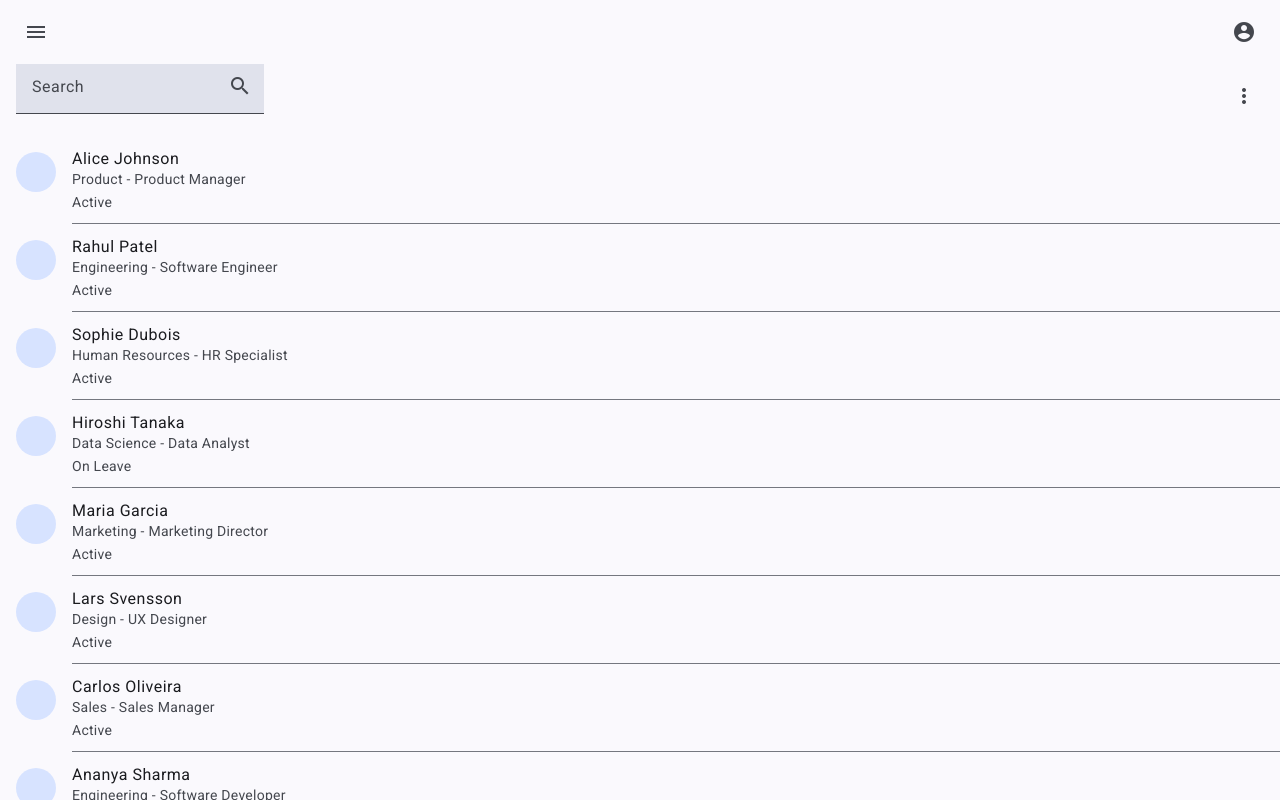
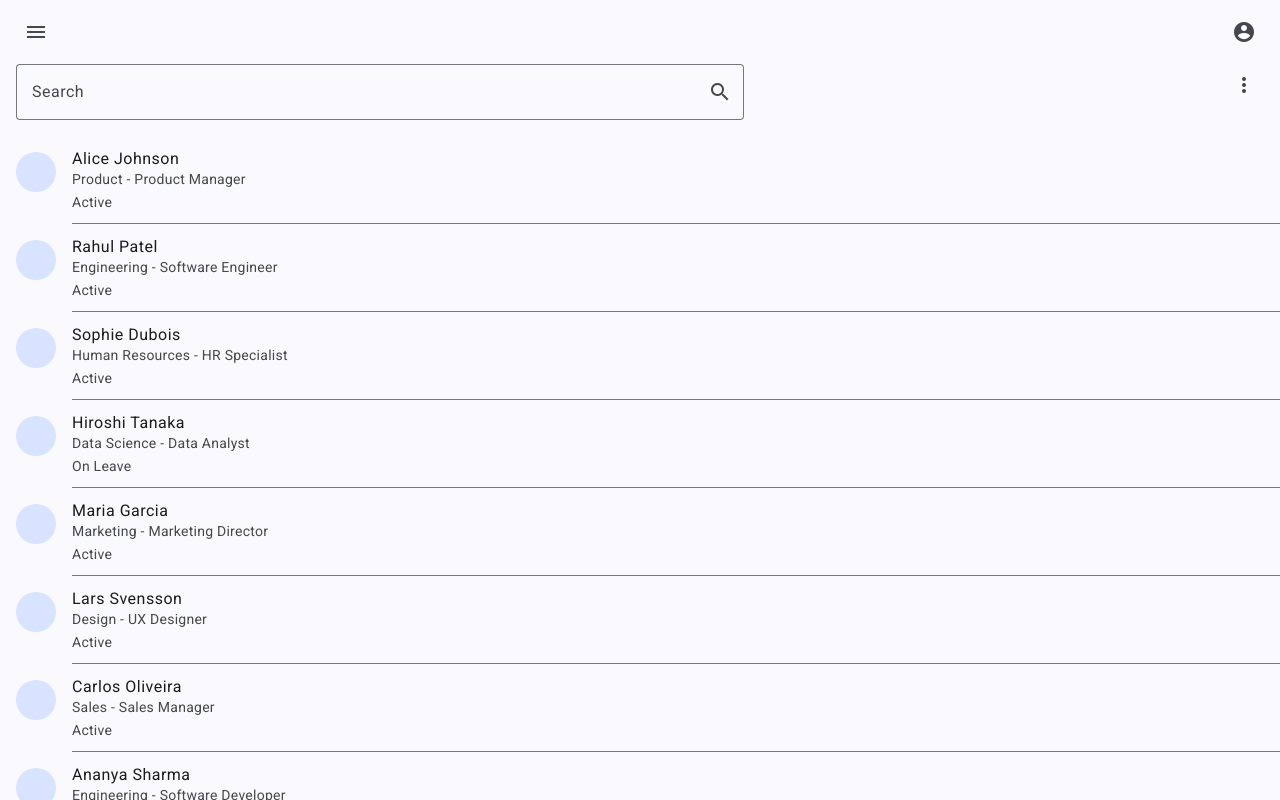
Before and after one commit to jmh129/payroll-demo, an Angular app: page /employees in a window 1280 px wide. Built offline with nearby package versions, Linux system fonts and the light colour scheme.

Commit message:
page toolbar container minimal styled

```diff
--- a/src/app/app.config.ts
+++ b/src/app/app.config.ts
@@ -4,6 +4,7 @@ import { provideRouter } from '@angular/router';
 
 import { routes } from './app.routes';
 import { APP_CONFIG, APP_CONFIG_TOKEN } from './core/config/app.config';
+import { MAT_FORM_FIELD_DEFAULT_OPTIONS } from '@angular/material/form-field';
 
 export const appConfig: ApplicationConfig = {
   providers: [
@@ -11,5 +12,9 @@ export const appConfig: ApplicationConfig = {
     provideClientHydration(),
     provideRouter(routes),
     { provide: APP_CONFIG_TOKEN, useValue: APP_CONFIG },
+    {
+      provide: MAT_FORM_FIELD_DEFAULT_OPTIONS,
+      useValue: { appearance: 'outline' },
+    },
   ],
 };
--- a/src/app/features/employees/components/employee-toolbar/employee-toolbar.component.html
+++ b/src/app/features/employees/components/employee-toolbar/employee-toolbar.component.html
@@ -1,12 +1,7 @@
 <mat-toolbar>
-  <mat-toolbar-row>
+  <mat-toolbar-row class="search-row">
     <mat-form-field>
-      <mat-label>Search</mat-label>
-      <input
-        matInput
-        placeholder="Search employees"
-        (input)="onSearch($event)"
-      />
+      <input matInput placeholder="Search" (input)="onSearch($event)" />
       <mat-icon matSuffix>search</mat-icon>
     </mat-form-field>
     <span style="flex: 1 1 auto"></span>
@@ -27,17 +22,15 @@
     <!-- Dynamic filter submenu -->
     <mat-menu #filterMenu="matMenu">
       @for (status of employeeStatuses; track status) {
-      <button
-        mat-menu-item
-        (click)="filterService.toggleFilter(status); filterChange.emit()"
-      >
-        <mat-icon>{{
-          filterService.selectedFilters().includes(status)
-            ? "check_box"
-            : "check_box_outline_blank"
-        }}</mat-icon>
-        <span>{{ status }}</span>
-      </button>
+
+      <div mat-menu-item>
+        <mat-checkbox
+          (change)="filterService.toggleFilter(status); filterChange.emit()"
+          [checked]="filterService.selectedFilters().includes(status)"
+        >
+          {{ status }}
+        </mat-checkbox>
+      </div>
       }
       <mat-divider></mat-divider>
       <button
@@ -52,9 +45,9 @@
 
   <!-- Filter Chips Row -->
   @if (filterService.selectedFilters().length > 0) {
-  <mat-toolbar-row>
+  <mat-toolbar-row class="chip-container">
     @for (filter of filterService.selectedFilters(); track filter) {
-    <mat-chip>
+    <mat-chip highlighted color="primary">
       {{ filter }}
       <button
         matChipRemove
--- a/src/app/features/employees/components/employee-toolbar/employee-toolbar.component.scss
+++ b/src/app/features/employees/components/employee-toolbar/employee-toolbar.component.scss
@@ -0,0 +1,15 @@
+.search-row {
+  display: flex;
+  align-items: baseline;
+}
+
+.search-row mat-form-field {
+  flex-grow: 1;
+}
+
+.chip-container {
+  height: auto;
+  flex-wrap: wrap;
+  padding-top: 0.5rem;
+  gap: 0.5rem;
+}
--- a/src/app/features/employees/components/employee-toolbar/employee-toolbar.component.ts
+++ b/src/app/features/employees/components/employee-toolbar/employee-toolbar.component.ts
@@ -7,6 +7,7 @@ import { MatIconModule } from '@angular/material/icon';
 import { MatButtonModule } from '@angular/material/button';
 import { MatMenuModule } from '@angular/material/menu';
 import { MatChipsModule } from '@angular/material/chips';
+import { MatCheckboxModule } from '@angular/material/checkbox';
 
 // Models
 import { EmployeeStatus } from '../../models/employee.model';
@@ -24,6 +25,7 @@ import { EmployeeFilterService } from '../../service/employee-filter.service';
     MatButtonModule,
     MatMenuModule,
     MatChipsModule,
+    MatCheckboxModule,
   ],
   selector: 'app-employee-toolbar',
   templateUrl: './employee-toolbar.component.html',
--- a/src/app/features/payroll/components/payroll-toolbar/payroll-toolbar.component.html
+++ b/src/app/features/payroll/components/payroll-toolbar/payroll-toolbar.component.html
@@ -1,12 +1,7 @@
 <mat-toolbar>
-  <mat-toolbar-row>
+  <mat-toolbar-row class="search-row">
     <mat-form-field>
-      <mat-label>Search</mat-label>
-      <input
-        matInput
-        placeholder="Search payslips"
-        (input)="onSearch($event)"
-      />
+      <input matInput placeholder="Search" (input)="onSearch($event)" />
       <mat-icon matSuffix>search</mat-icon>
     </mat-form-field>
     <span style="flex: 1 1 auto"></span>
@@ -27,17 +22,14 @@
     <!-- Dynamic filter submenu -->
     <mat-menu #filterMenu="matMenu">
       @for (type of filterTypes; track type) {
-      <button
-        mat-menu-item
-        (click)="filterService.toggleFilter(type); filterChange.emit()"
-      >
-        <mat-icon>{{
-          filterService.selectedFilters().includes(type)
-            ? "check_box"
-            : "check_box_outline_blank"
-        }}</mat-icon>
-        <span>{{ type }}</span>
-      </button>
+      <div mat-menu-item>
+        <mat-checkbox
+          (change)="filterService.toggleFilter(type); filterChange.emit()"
+          [checked]="filterService.selectedFilters().includes(type)"
+        >
+          {{ type }}
+        </mat-checkbox>
+      </div>
       }
       <mat-divider></mat-divider>
       <button
@@ -52,9 +44,9 @@
 
   <!-- Filter Chips Row -->
   @if (filterService.selectedFilters().length > 0) {
-  <mat-toolbar-row>
+  <mat-toolbar-row class="chip-container">
     @for (filter of filterService.selectedFilters(); track filter) {
-    <mat-chip>
+    <mat-chip highlighted color="primary">
       {{ filter }}
       <button
         matChipRemove
--- a/src/app/features/payroll/components/payroll-toolbar/payroll-toolbar.component.scss
+++ b/src/app/features/payroll/components/payroll-toolbar/payroll-toolbar.component.scss
@@ -0,0 +1,15 @@
+.search-row {
+  display: flex;
+  align-items: baseline;
+}
+
+.search-row mat-form-field {
+  flex-grow: 1;
+}
+
+.chip-container {
+  height: auto;
+  flex-wrap: wrap;
+  padding-top: 0.5rem;
+  gap: 0.5rem;
+}
--- a/src/app/features/payroll/components/payroll-toolbar/payroll-toolbar.component.ts
+++ b/src/app/features/payroll/components/payroll-toolbar/payroll-toolbar.component.ts
@@ -7,6 +7,7 @@ import { MatIconModule } from '@angular/material/icon';
 import { MatMenuModule } from '@angular/material/menu';
 import { MatChipsModule } from '@angular/material/chips';
 import { MatDividerModule } from '@angular/material/divider';
+import { MatCheckboxModule } from '@angular/material/checkbox';
 
 // Service
 import {
@@ -25,9 +26,11 @@ import {
     MatMenuModule,
     MatChipsModule,
     MatDividerModule,
+    MatCheckboxModule,
   ],
   selector: 'app-payroll-toolbar',
   templateUrl: './payroll-toolbar.component.html',
+  styleUrls: ['./payroll-toolbar.component.scss'],
 })
 export class PayrollToolbarComponent {
   @Output() filterChange = new EventEmitter<void>();
--- a/src/app/features/payroll/pages/payroll/payroll.component.ts
+++ b/src/app/features/payroll/pages/payroll/payroll.component.ts
@@ -37,6 +37,7 @@ import { AssignEmployeesToPeriodDialogComponent } from '../../components/dialogs
   ],
   selector: 'app-payroll',
   templateUrl: './payroll.component.html',
+  styleUrls: ['./payroll.component.scss'],
 })
 export class PayrollComponent {
   payslips = signal<Payslip[]>([]);
--- a/src/index.html
+++ b/src/index.html
@@ -7,7 +7,7 @@
     <meta name="viewport" content="width=device-width, initial-scale=1" />
     <link rel="icon" type="image/x-icon" href="favicon.ico" />
     <link
-      href="https://fonts.googleapis.com/css2?family=Roboto:wght@300;400;500&display=swap"
+      href="https://fonts.googleapis.com/css2?family=Open+Sans:ital,wght@0,300..800;1,300..800&family=Roboto:wght@400;500;700&display=swap"
       rel="stylesheet"
     />
     <link
--- a/src/styles.scss
+++ b/src/styles.scss
@@ -1,10 +1,13 @@
 @use "@angular/material" as mat;
 
 html {
-  color-scheme: light dark;
   @include mat.theme(
     (
-      color: mat.$azure-palette,
+      color: (
+        primary: mat.$azure-palette,
+        tertiary: mat.$green-palette,
+        theme-type: light,
+      ),
       typography: Roboto,
       density: 0,
     )
@@ -18,4 +21,6 @@ body {
 }
 body {
   font-family: Roboto, "Helvetica Neue", sans-serif;
+  background: var(--mat-sys-surface);
+  color: var(--mat-sys-on-surface);
 }
```
